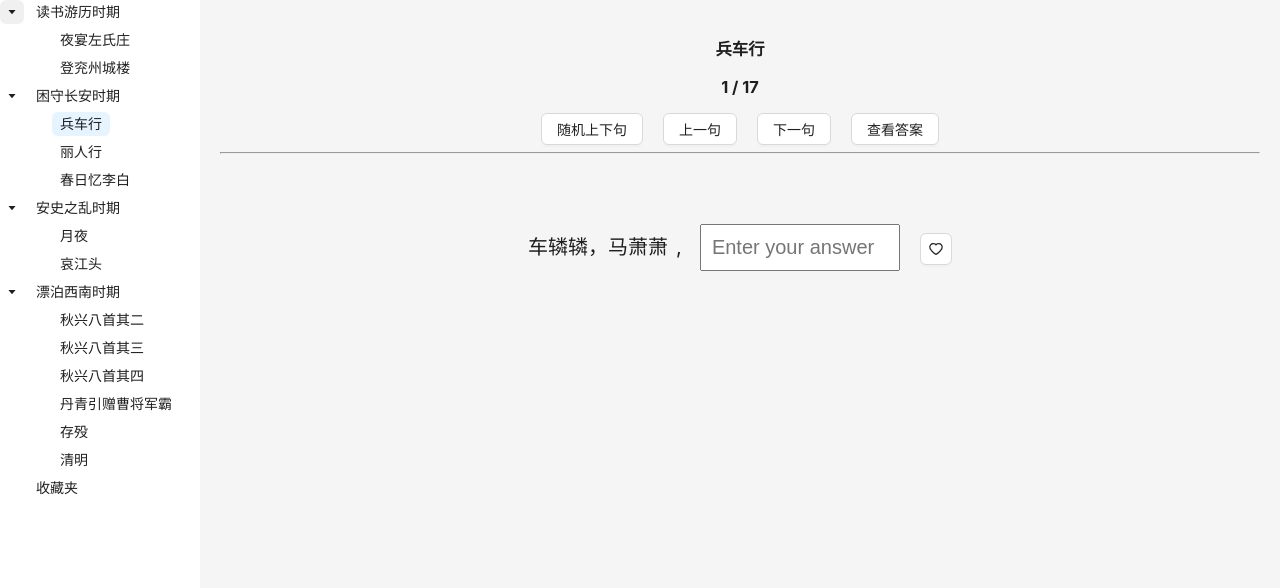
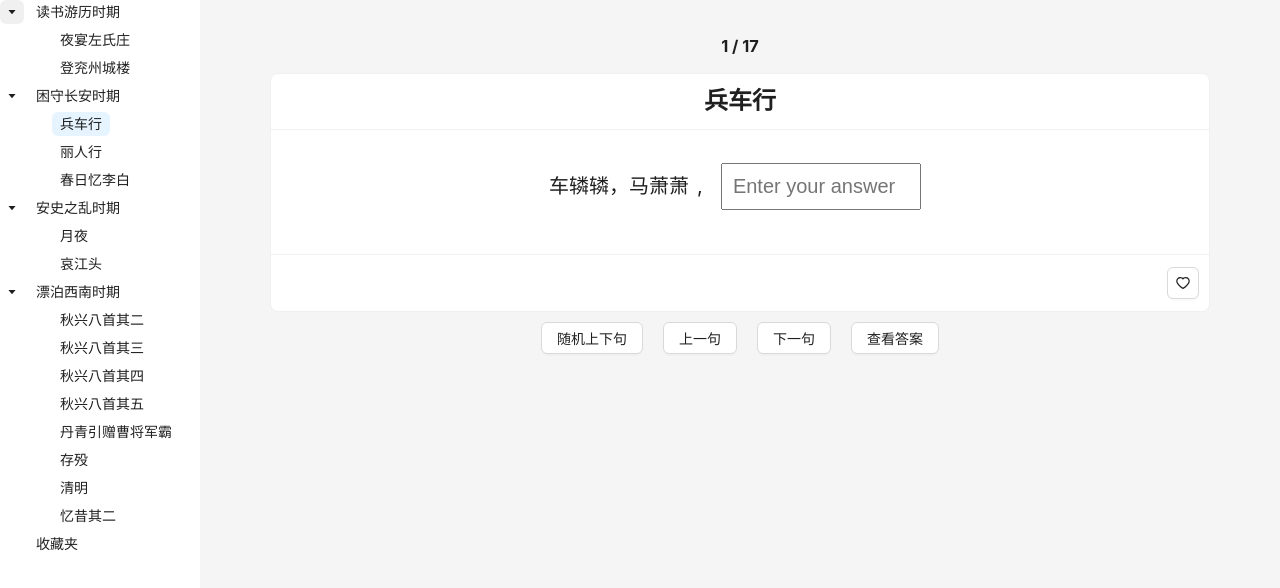
Before and after one commit to achievingKoala/dufu-app, a React (Create React App) app: page / in a window 1280 px wide. Shown: the top 588 px of the page. Built offline with nearby package versions, Linux system fonts and the light colour scheme.

Commit message:
add poem style

```diff
--- a/src/App.js
+++ b/src/App.js
@@ -1,6 +1,6 @@
 import React, { useState, useEffect, useMemo } from 'react';
 import './App.css';
-import { Button, Tree, Layout, Tooltip } from 'antd';
+import { Button, Tree, Layout, Tooltip, Card } from 'antd';
 import { HeartOutlined, HeartFilled } from '@ant-design/icons';
 
 import { PoemData3, poemDic } from './QuizData';
@@ -254,14 +254,41 @@ const App = () => {
             treeData={combinedTreeData} onSelect={onSelect} />
         </Sider>
         <Content style={{ padding: '20px' }}>
-          <h3>
-            {currentTitle}
-          </h3>
           <>
             <h3>
               {currentQuestion + 1}  / {quizData.length}
             </h3>
-
+            <Card title ={currentTitle}
+              style = {{margin : '10px 50px'}}
+              styles={{ header: { fontSize: '24px' } }}
+              actions={[
+                <Tooltip title={isSentenceCollected() ? "Remove sentence from collection" : "Add sentence to collection"}>
+                  <Button
+                    icon={isSentenceCollected() ? <HeartFilled /> : <HeartOutlined />}
+                    onClick={toggleCollectSentence}
+                    style={{ float: 'right', margin : '0px 10px' }} // 添加右对齐样式
+                  />
+                </Tooltip>
+              ]}
+            >
+              <div
+                className='question-answer-container'>
+                {answerUp === 1 ? (
+                  <>
+                    {questionSpan}
+                    <span style={{ fontSize: '20px', margin: '8px' }}>,</span>
+                    {answerInput}
+                  </>
+                ) : (
+                  <>
+                    {answerInput}
+                    <span style={{ fontSize: '20px', margin: '8px' }}>,</span>
+                    {questionSpan2}
+                  </>
+                )}
+              </div>
+              <div className='feedback'>{feedback}</div>
+            </Card>
             <Button onClick={toggleRandom} style={{ margin: '0 10px' }}>
               {!isRandom ?  '随机上下句' : '只考下半句'}
             </Button>
@@ -277,37 +304,15 @@ const App = () => {
               </Button>
             </Tooltip>
 
-            <hr></hr>
             {showCorrectAnswer ? (
-              <div className='correct-answer'>
+              <div className='correct-answer' style = {{margin : '150px 0px'}}>
                 Correct Answer: {quizData[currentQuestion].questionText},  {quizData[currentQuestion].correctAnswer}
               </div>
             ) : (
               <div className='correct-answer'></div>
             )}
-            <div className='question-answer-container'>
-              {answerUp === 1 ? (
-                <>
-                  {questionSpan}
-                  <span style={{ fontSize: '20px', margin: '8px' }}>,</span>
-                  {answerInput}
-                </>
-              ) : (
-                <>
-                  {answerInput}
-                  <span style={{ fontSize: '20px', margin: '8px' }}>,</span>
-                  {questionSpan2}
-                </>
-              )}
-              <Tooltip title={isSentenceCollected() ? "Remove sentence from collection" : "Add sentence to collection"}>
-              <Button
-                icon={isSentenceCollected() ? <HeartFilled /> : <HeartOutlined />}
-                onClick={toggleCollectSentence}
-                style={{ marginLeft: '10px' }}
-              />
-            </Tooltip>
-            </div>
-            <div className='feedback'>{feedback}</div>
+
+
 
           </>
 
--- a/src/QuizData.js
+++ b/src/QuizData.js
@@ -16,6 +16,53 @@ const qiuxing5 = [
     correctAnswer: '秦中自古帝王州',
   },
 ];
+const yixi2 = [
+  {
+    questionText: '忆昔开元全盛日',
+    correctAnswer: '小邑犹藏万家室',
+  },
+  {
+    questionText: '稻米流脂粟米白',
+    correctAnswer: '公私仓廪俱丰实',
+  },
+  {
+    questionText: '九州道路无豺虎',
+    correctAnswer: '远行不劳吉日出',
+  },
+  {
+    questionText: '齐纨鲁缟车班班',
+    correctAnswer: '男耕女桑不相失',
+  },
+  {
+    questionText: '宫中圣人奏云门',
+    correctAnswer: '天下朋友皆胶漆',
+  },
+  {
+    questionText: '百馀年间未灾变',
+    correctAnswer: '叔孙礼乐萧何律',
+  },
+  {
+    questionText: '岂闻一绢直万钱',
+    correctAnswer: '有田种谷今流血',
+  },
+  {
+    questionText: '洛阳宫殿烧焚尽',
+    correctAnswer: '宗庙新除狐兔穴',
+  },
+  {
+    questionText: '伤心不忍问耆旧',
+    correctAnswer: '复恐初从乱离说',
+  },
+  {
+    questionText: '小臣鲁钝无所能',
+    correctAnswer: '朝廷记识蒙禄秩',
+  },
+  {
+    questionText: '周宣中兴望我皇',
+    correctAnswer: '洒血江汉身衰疾',
+  }
+];
+
 const qingming = [
   {
     questionText: '此身漂泊苦西东',
@@ -499,10 +546,12 @@ const poemDic = {
   '秋兴八首其二': qiuxing2,
   '秋兴八首其三': qiuxing3,
   '秋兴八首其四': qiuxing4,
+  '秋兴八首其五': qiuxing5,
   '丹青引赠曹将军霸': caoba,
   '夜宴左氏庄': yeyan,
   '登兖州城楼': yanzhou,
   '清明': qingming,
+  '忆昔其二': yixi2,
 }
 
 export { QuizData, poemDic, PoemData3 };
--- a/src/TreeData.js
+++ b/src/TreeData.js
@@ -37,9 +37,11 @@ const treeData = [
       { key: 10, title: '秋兴八首其二' },
       { key: 7, title: '秋兴八首其三' },
       { key: 13, title: '秋兴八首其四' },
+      { key: 16, title: '秋兴八首其五' },
       { key: 11, title: '丹青引赠曹将军霸' },
       { key: 14, title: '存殁' },
       { key: 15, title: '清明' },
+      { key: 17, title: '忆昔其二' },
     ],
   },
 ];
```
